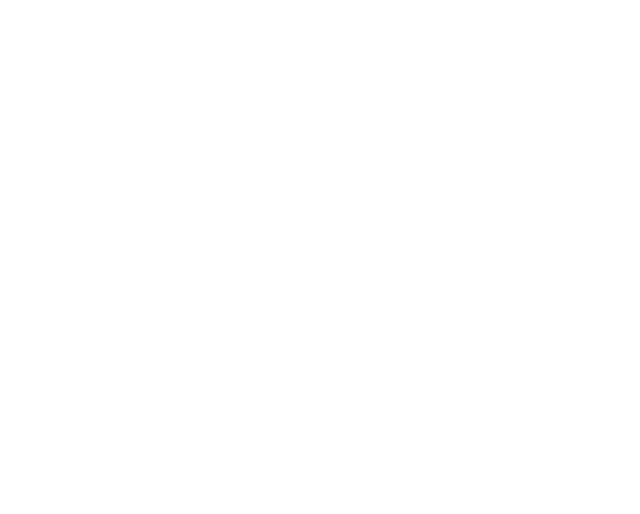
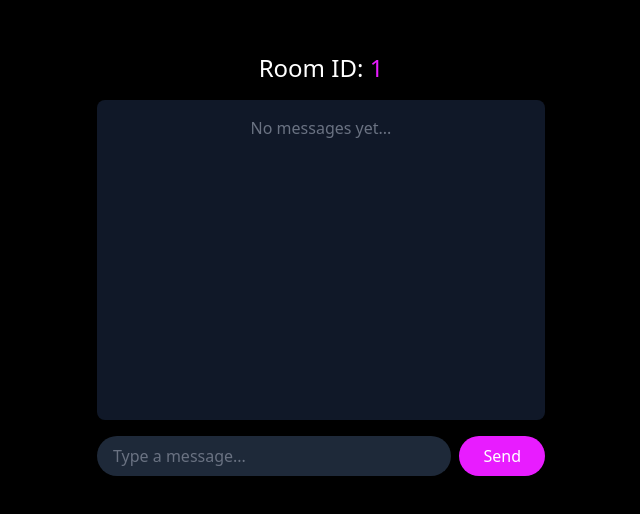
Before and after one commit to Siddesh0002T/rubbyroomchatpro, a React (Vite) app: page /room/1 in a window 1280 px wide. Before the commit this address had no page. Shown: the part 136-650 px from the top of the page, without its empty margins (319-959 px from the left). Built offline with nearby package versions, Linux system fonts and the light colour scheme.

Commit message:
Add CreateRoomPage and RoomPage with routing
Introduces CreateRoomPage for room creation and RoomPage for chat functionality. Updates App.tsx to include routes for creating and joining rooms.

```diff
--- a/src/App.tsx
+++ b/src/App.tsx
@@ -2,6 +2,8 @@
 import { BrowserRouter as Router, Routes, Route } from 'react-router-dom';
 import GetStartedPage from './pages/GetStartedPage';
 import SetUsernamePage from './pages/SetUsernamePage'; // Import your SetUsernamePage component
+import CreateRoomPage from './pages/CreateRoomPage'; // Import your CreateRoomPage component
+import RoomPage from './pages/RoomPage'; // Import your RoomPage component
 
 const App: React.FC = () => {
   return (
@@ -9,6 +11,8 @@
       <Routes>
         <Route path="/" element={<GetStartedPage />} />
         <Route path="/set-username" element={<SetUsernamePage />} />
+          <Route path="/create-room" element={<CreateRoomPage />} />
+           <Route path="/room/:roomId" element={<RoomPage />} />
       </Routes>
     </Router>
   );
--- /dev/null
+++ b/src/pages/CreateRoomPage.tsx
@@ -0,0 +1,43 @@
+import React, { useState } from 'react';
+import { useNavigate } from 'react-router-dom';
+
+const CreateRoomPage: React.FC = () => {
+  const navigate = useNavigate();
+  const [roomName, setRoomName] = useState('');
+
+  const handleCreateRoom = () => {
+    if(roomName.trim() === '') {
+      alert('Please enter a room name');
+      return;
+    }
+
+    // For now, just navigate to chat room with the room name (you can change logic later)
+    navigate(`/room/${roomName}`);
+  };
+
+  return (
+    <div className="min-h-screen bg-black flex flex-col items-center justify-center text-center px-4">
+      {/* Heading */}
+      <h1 className="text-white text-3xl md:text-4xl font-bold mb-6">Create a Room</h1>
+
+      {/* Room Name Input */}
+      <input
+        type="text"
+        placeholder="Enter Room Name"
+        value={roomName}
+        onChange={(e) => setRoomName(e.target.value)}
+        className="w-full max-w-sm bg-gray-800 text-white placeholder-gray-500 rounded-full py-3 px-6 mb-6 focus:outline-none focus:ring-2 focus:ring-[#e81cff]"
+      />
+
+      {/* Create Room Button */}
+      <button
+        onClick={handleCreateRoom}
+        className="bg-[#e81cff] text-white font-medium text-lg py-3 px-10 rounded-full shadow-lg hover:scale-105 transition-transform duration-300"
+      >
+        Create Room
+      </button>
+    </div>
+  );
+};
+
+export default CreateRoomPage;
--- /dev/null
+++ b/src/pages/RoomPage.tsx
@@ -0,0 +1,56 @@
+import React, { useState } from 'react';
+import { useParams } from 'react-router-dom';
+
+const RoomPage: React.FC = () => {
+  const { roomId } = useParams();
+  const [messages, setMessages] = useState<{ user: string; text: string }[]>([]);
+  const [newMessage, setNewMessage] = useState('');
+
+  const handleSend = () => {
+    if (newMessage.trim() === '') return;
+
+    // Add new message to chat
+    setMessages([...messages, { user: 'You', text: newMessage }]);
+    setNewMessage('');
+  };
+
+  return (
+    <div className="min-h-screen bg-black flex flex-col items-center justify-center px-4 py-8">
+      {/* Room ID Display */}
+      <h1 className="text-white text-2xl mb-4">Room ID: <span className="text-[#e81cff]">{roomId}</span></h1>
+
+      {/* Chat Box */}
+      <div className="w-full max-w-md bg-gray-900 rounded-lg p-4 flex flex-col space-y-2 mb-4 h-80 overflow-y-auto">
+        {messages.length === 0 ? (
+          <p className="text-gray-500 text-center">No messages yet...</p>
+        ) : (
+          messages.map((msg, index) => (
+            <div key={index} className="text-left">
+              <span className="text-[#e81cff] font-semibold">{msg.user}: </span>
+              <span className="text-white">{msg.text}</span>
+            </div>
+          ))
+        )}
+      </div>
+
+      {/* Input Box */}
+      <div className="w-full max-w-md flex space-x-2">
+        <input
+          type="text"
+          placeholder="Type a message..."
+          value={newMessage}
+          onChange={(e) => setNewMessage(e.target.value)}
+          className="flex-1 bg-gray-800 text-white placeholder-gray-500 rounded-full py-2 px-4 focus:outline-none focus:ring-2 focus:ring-[#e81cff]"
+        />
+        <button
+          onClick={handleSend}
+          className="bg-[#e81cff] text-white px-6 py-2 rounded-full hover:scale-105 transition-transform"
+        >
+          Send
+        </button>
+      </div>
+    </div>
+  );
+};
+
+export default RoomPage;
```
